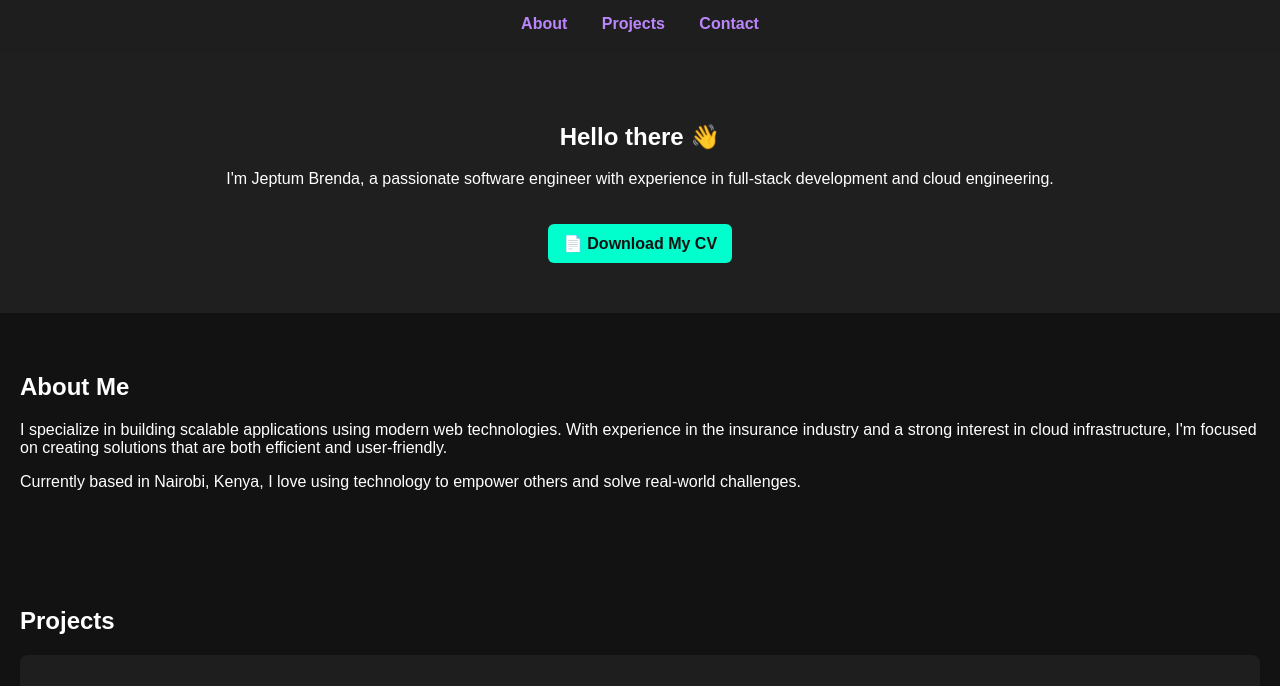
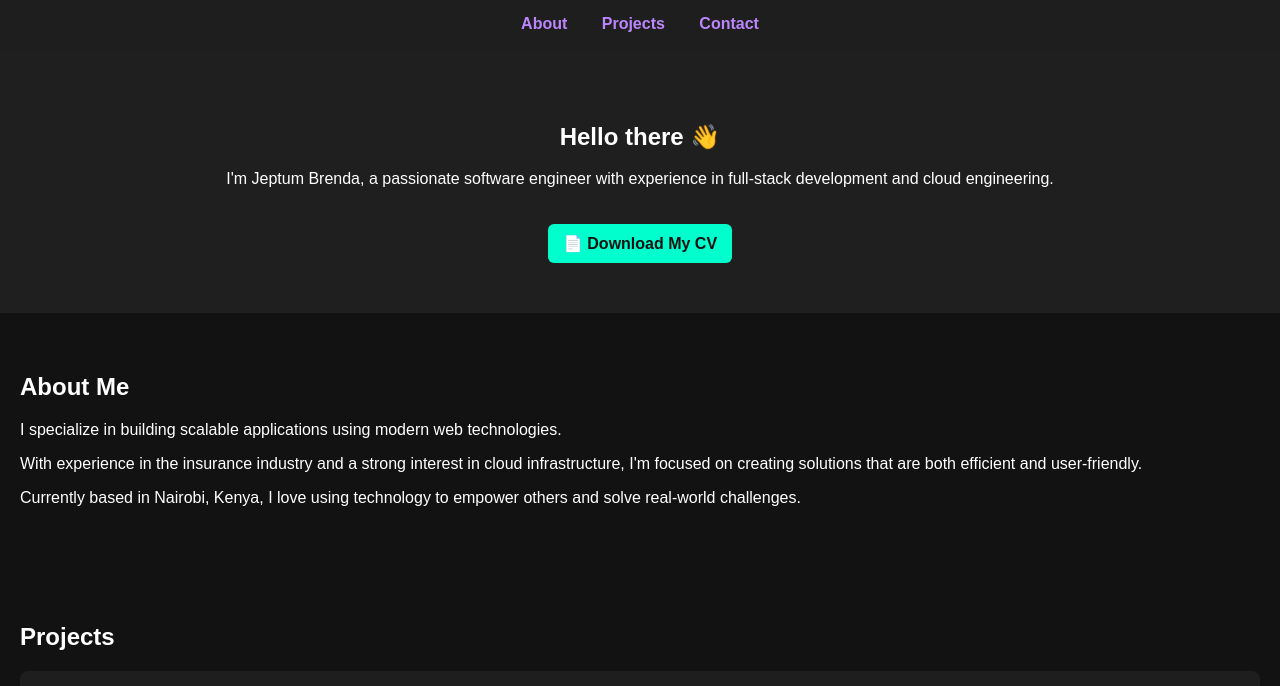
Before and after one commit to bjeptum/my-portfolio, a plain HTML site: page index.html in a window 1280 px wide. Shown: the part 86-772 px from the top of the page. Drawn offline with Linux system fonts and the light colour scheme.

Commit message:
Update index.html

```diff
--- a/index.html
+++ b/index.html
@@ -27,7 +27,8 @@
 
   <section id="about">
     <h2>About Me</h2>
-    <p>I specialize in building scalable applications using modern web technologies. With experience in the insurance industry and a strong interest in cloud infrastructure, I'm focused on creating solutions that are both efficient and user-friendly.</p>
+    <p>I specialize in building scalable applications using modern web technologies.</p>
+    <p>With experience in the insurance industry and a strong interest in cloud infrastructure, I'm focused on creating solutions that are both efficient and user-friendly.</p>
     <p>Currently based in Nairobi, Kenya, I love using technology to empower others and solve real-world challenges.</p>
   </section>
 
```
